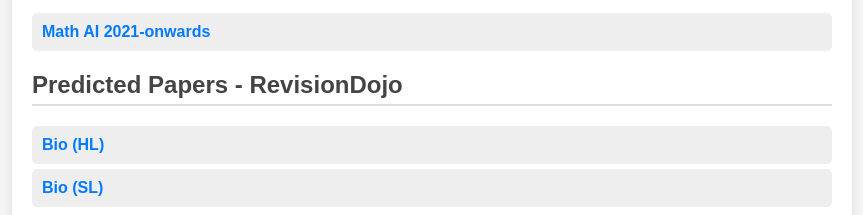
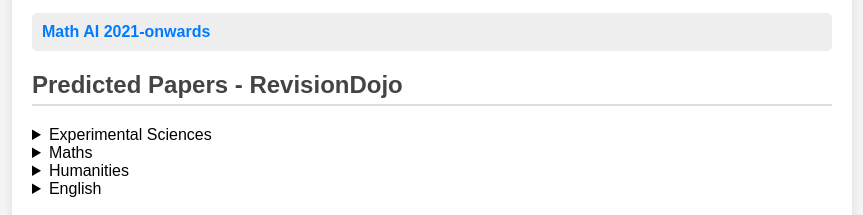
Before and after one commit to rodrisy/ibresources, a plain HTML site: page index.html in a window 1280 px wide. Shown: the part 910-1125 px from the top of the page, without its empty margins (208-1071 px from the left). Drawn offline with Linux system fonts and the light colour scheme.

Commit message:
dropdowns

```diff
--- a/index.html
+++ b/index.html
@@ -52,6 +52,9 @@
         </ul>
 
         <h2>Predicted Papers - RevisionDojo</h2>
+        <!-- EXPERIMENTAL SCIENCES -->
+        <details>
+            <summary>Experimental Sciences</summary>
             <!-- BIO -->
             <ul>
                 <li><a href="https://drive.google.com/drive/folders/1nPUESkXIWYV6FwpWuoy9n1EV00QcYixM?usp=drive_link">Bio
@@ -59,7 +62,6 @@
                 <li><a href="https://drive.google.com/drive/folders/1CSLGFIPa5sqS9VVnNJmWj8QR4iV6KBmS?usp=drive_link">Bio
                         (SL)</a></li>
             </ul>
-
             <!-- CHEM -->
             <ul>
                 <li><a href="https://drive.google.com/drive/folders/1clVmLGbiz9NmOZFcsKFft3DGa0zScwWi?usp=drive_link">Chem
@@ -67,7 +69,6 @@
                 <li><a href="https://drive.google.com/drive/folders/1x2h5kFmEYqK1FTVdL4h4aSrInKj9rl_e?usp=drive_link">Chem
                         (SL)</a></li>
             </ul>
-
             <!-- PHYSICS -->
             <ul>
                 <li><a href="https://drive.google.com/drive/folders/1cmAfkPa3Eb6c6tFzBWyFYNuuC_dcQZTN?usp=drive_link">Physics
@@ -75,7 +76,11 @@
                 <li><a href="https://drive.google.com/drive/folders/1Xmusr7wYobOJIgg8ojUwvCBy3JS0_1X3?usp=drive_link">Physics
                         (SL)</a></li>
             </ul>
+        </details>
 
+        <!-- MATHS -->
+        <details>
+            <summary>Maths</summary>
             <!-- MATHS AA -->
             <ul>
                 <li><a href="https://drive.google.com/drive/folders/1k-OS3vSoF044aadA1hDd_Nfv6wvNvHy_?usp=drive_link">Maths
@@ -83,7 +88,6 @@
                 <li><a href="https://drive.google.com/drive/folders/1MhI4a1JIH3FrrBxP-4JrfAndCnrcamWd?usp=drive_link">Maths
                         AA (SL)</a></li>
             </ul>
-
             <!-- MATHS AI -->
             <ul>
                 <li><a href="https://drive.google.com/drive/folders/1w8j_CtljVGNp6V0P9RJQDQg1z7PVN-bd?usp=drive_link">Maths
@@ -91,24 +95,32 @@
                 <li><a href="https://drive.google.com/drive/folders/106PI0gjLhvSAiOmX8a0YiT-9F5xrFeMd?usp=drive_link">Maths
                         AI (SL)</a></li>
             </ul>
+        </details>
 
+        <!-- HUMANITIES -->
+        <details>
+            <summary>Humanities</summary>
             <!-- ECON -->
             <ul>
                 <li><a href="https://drive.google.com/drive/folders/1uCwtT1QkuzK3ysZ7ciYiXZdz4bnljvLP?usp=drive_link">Econ
                         (HL & SL)</a></li>
             </ul>
-
             <!-- BUSINESS -->
             <ul>
                 <li><a href="https://drive.google.com/drive/folders/1UDrmrNvlbsTWHoSDLa7PFVsdtJOK3pgD?usp=drive_link">Business
                         (HL & SL)</a></li>
             </ul>
+        </details>
 
         <!-- ENGLISH -->
+        <details>
+            <summary>English</summary>
             <ul>
                 <li><a href="https://drive.google.com/drive/folders/1F3ZOPhRbsixMkZr51EgIppeJ-vEK4EhS?usp=drive_link">English
                         (HL & SL)</a></li>
             </ul>
+        </details>
+
 
 
         <h2>Past IAs</h2>
```
Lines whose indentation alone changed are shown as unchanged.
